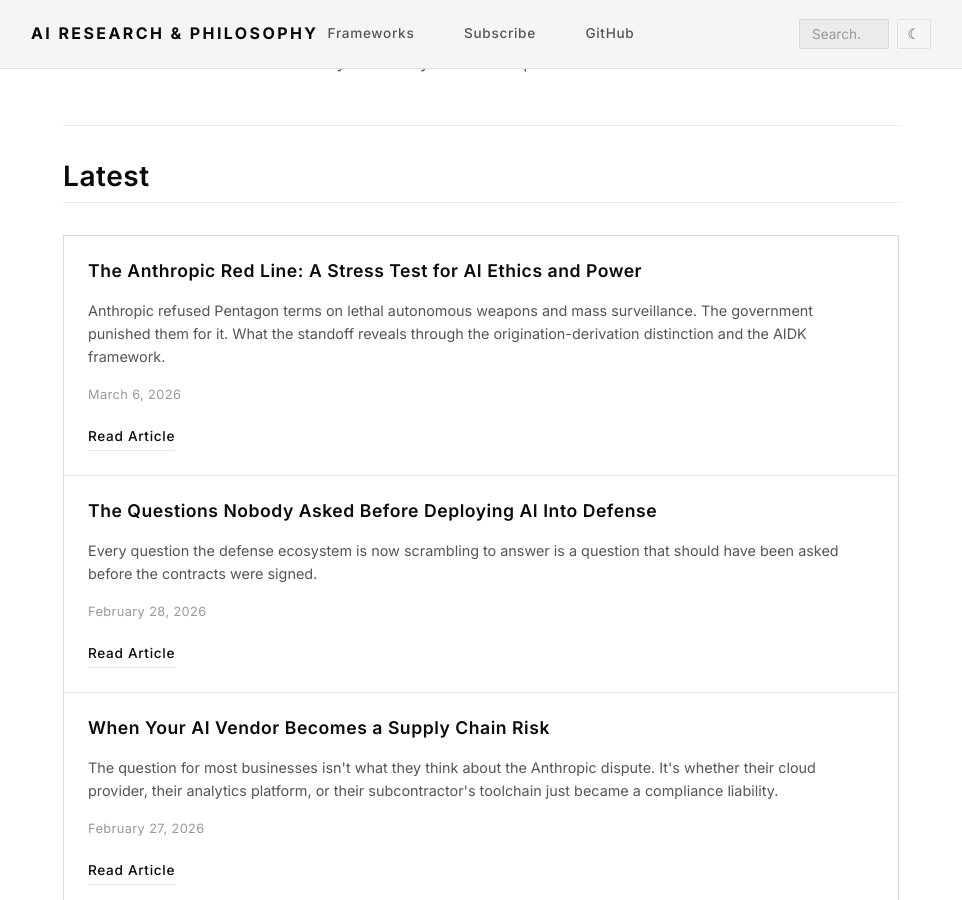
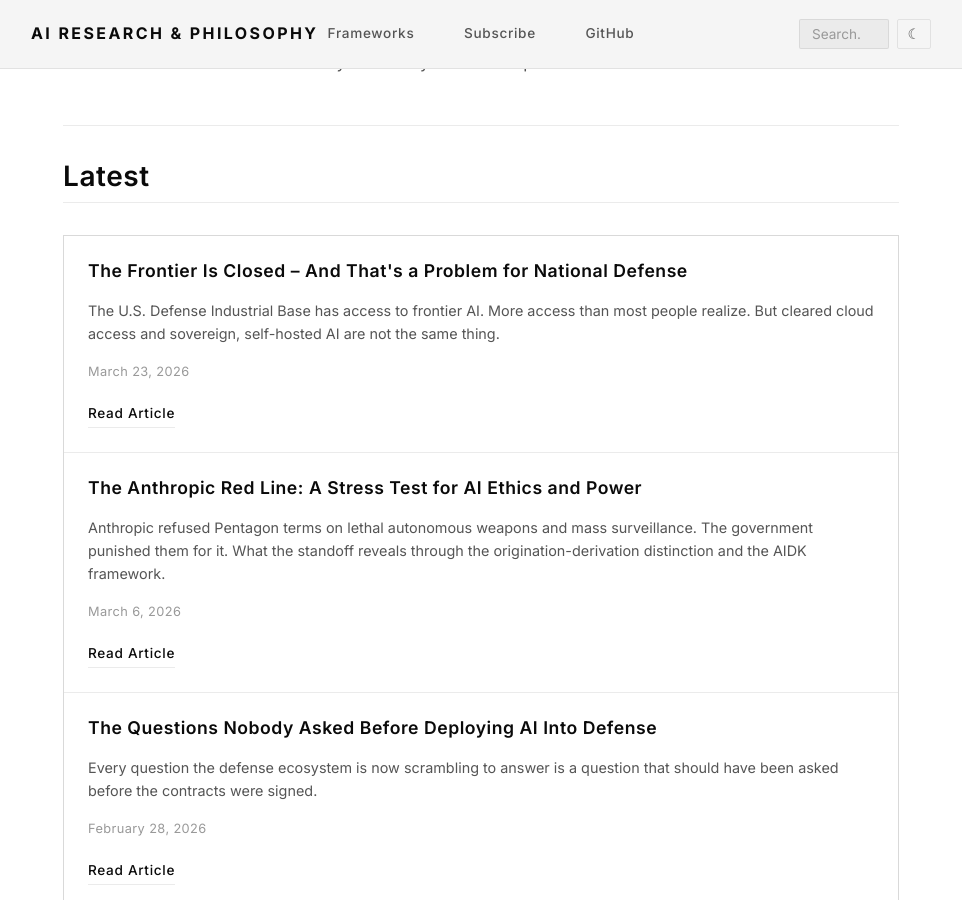
Before and after one commit to jdlongmire/AI-Research, a Jekyll site: the page built from docs/articles/index.md, in a window 1280 px wide and 900 px high, scrolled down 491 px. Shown: the whole window, without its empty margins (159-1121 px from the left). Built offline with Jekyll 4.4.1, drawn with Linux system fonts in a browser that asks for light colours; comment, search, counter and statistics services are not loaded; some of the changed text lies outside the part shown.

Commit message:
Add featured image support to article layout; add frontier-closed-defense to index
- article.html: render featured_image if present in frontmatter
- index.md: add new article to Latest, March 2026 table, and AI Governance topic

Co-Authored-By: Claude Opus 4.5 <noreply@anthropic.com>

```diff
--- a/docs/_layouts/article.html
+++ b/docs/_layouts/article.html
@@ -8,6 +8,11 @@
 
   <main class="container">
     <article class="article-content">
+      {% if page.featured_image %}
+      <div class="article-featured-image" style="margin-bottom: 2rem;">
+        <img src="{{ page.featured_image }}" alt="{{ page.title }}" style="width: 100%; max-width: 800px; border-radius: 0.5rem;">
+      </div>
+      {% endif %}
       {{ content }}
     </article>
 
--- a/docs/articles/index.md
+++ b/docs/articles/index.md
@@ -18,6 +18,13 @@ permalink: /articles/
 ## Latest
 
 <div class="paper-grid">
+  <div class="paper-card">
+    <h3><a href="{{ site.baseurl }}/articles/frontier-closed-defense/">The Frontier Is Closed – And That's a Problem for National Defense</a></h3>
+    <p>The U.S. Defense Industrial Base has access to frontier AI. More access than most people realize. But cleared cloud access and sovereign, self-hosted AI are not the same thing.</p>
+    <div class="meta">March 23, 2026</div>
+    <a href="{{ site.baseurl }}/articles/frontier-closed-defense/" class="card-link">Read Article</a>
+  </div>
+
   <div class="paper-card">
     <h3><a href="{{ site.baseurl }}/articles/anthropic-red-line/">The Anthropic Red Line: A Stress Test for AI Ethics and Power</a></h3>
     <p>Anthropic refused Pentagon terms on lethal autonomous weapons and mass surveillance. The government punished them for it. What the standoff reveals through the origination-derivation distinction and the AIDK framework.</p>
@@ -125,6 +132,7 @@ permalink: /articles/
 
 | Date | Article |
 |------|---------|
+| Mar 23 | [The Frontier Is Closed – And That's a Problem for National Defense]({{ site.baseurl }}/articles/frontier-closed-defense/) |
 | Mar 6 | [The Anthropic Red Line: A Stress Test for AI Ethics and Power]({{ site.baseurl }}/articles/anthropic-red-line/) |
 
 ### February 2026
@@ -173,6 +181,7 @@ permalink: /articles/
 - [Amazon's AI Bot Nuked Its Own Cloud]({{ site.baseurl }}/articles/amazon-ai-bot/) - Agentic AI failure modes
 
 ### AI Governance
+- [The Frontier Is Closed – And That's a Problem for National Defense]({{ site.baseurl }}/articles/frontier-closed-defense/) - IP sovereignty, air gaps, and the structural unavailability of frontier AI for demanding defense use cases
 - [The Anthropic Red Line: A Stress Test for AI Ethics and Power]({{ site.baseurl }}/articles/anthropic-red-line/) - Origination-derivation limits and institutional AIDK
 - [The Questions Nobody Asked Before Deploying AI Into Defense]({{ site.baseurl }}/articles/questions-nobody-asked/) - Why governance questions weren't asked before contracts
 - [When Your AI Vendor Becomes a Supply Chain Risk]({{ site.baseurl }}/articles/supply-chain-risk/) - Anthropic blacklist blast radius
```
